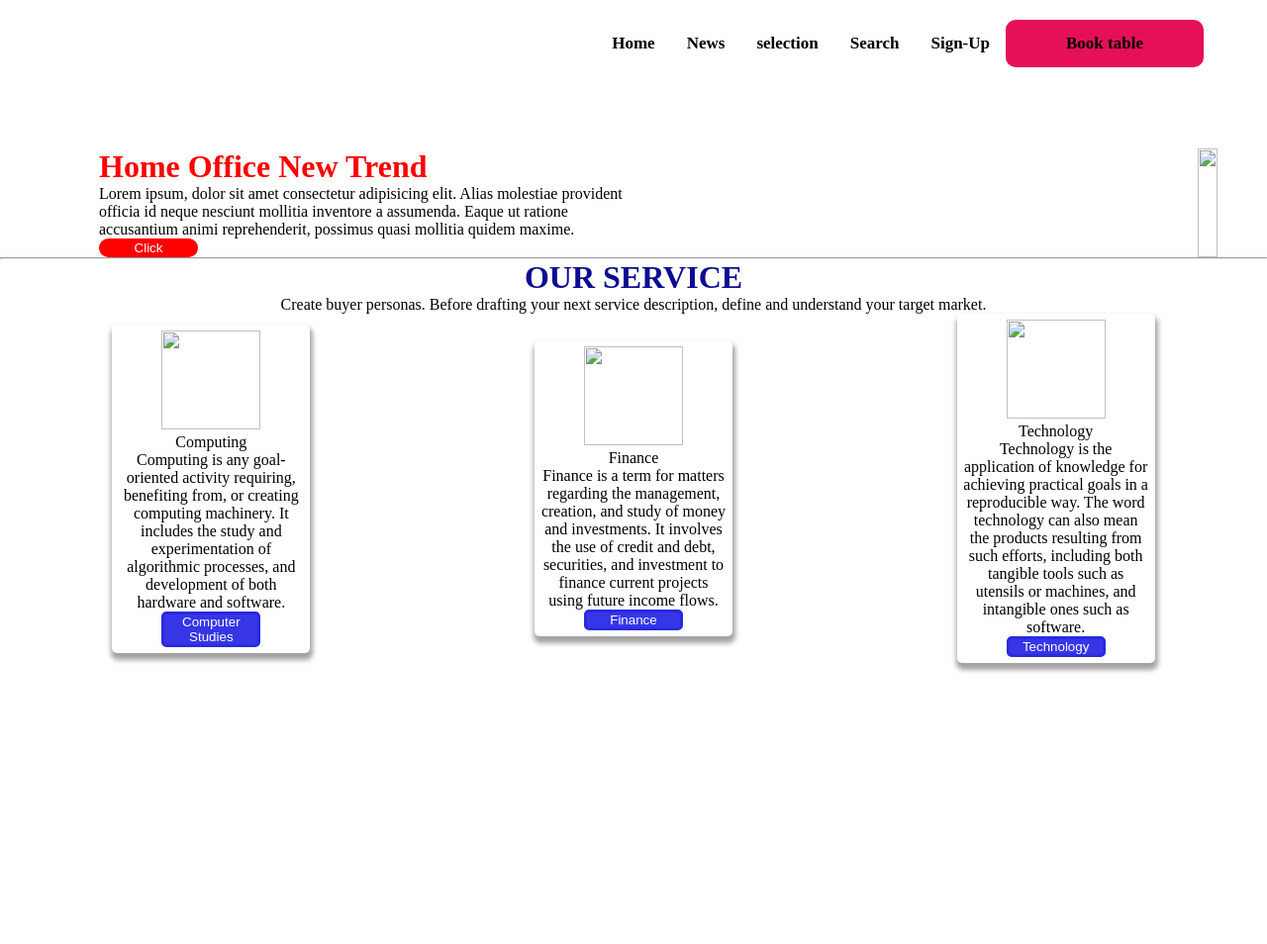
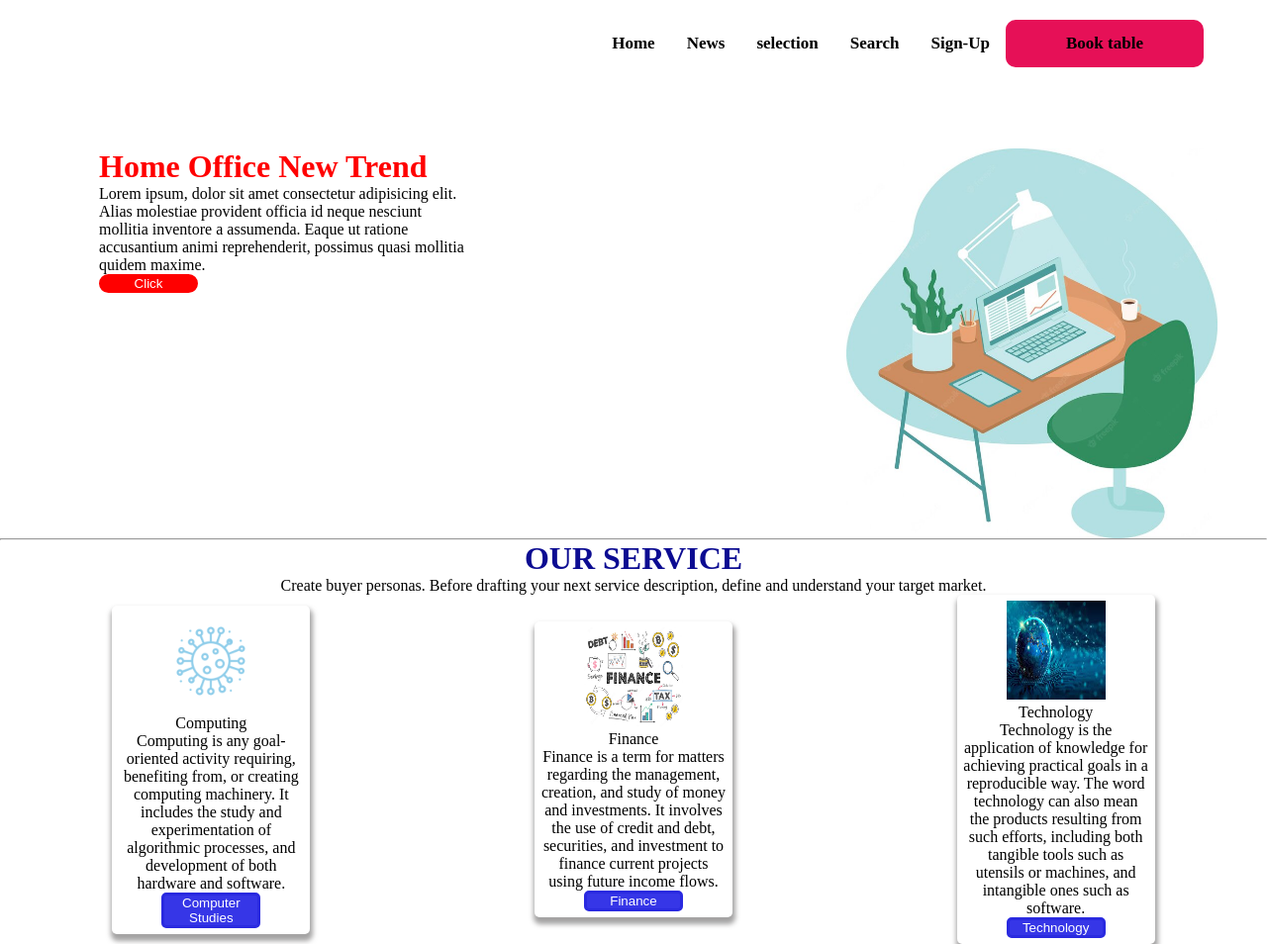
Before and after one commit to Olujonwo/WebPage, a plain HTML site: page index.html in a window 1280 px wide. Shown: the whole page at 99% size. Before the commit the page ends 800 px from the top, so only its background shows below. Drawn offline with Linux system fonts and the light colour scheme; the site is published under a folder, as on GitHub Pages, so addresses that start at the root find nothing.

Commit message:
first commit

```diff
--- a/index.html
+++ b/index.html
@@ -33,7 +33,7 @@
           <button>Click</button>
         </div>
         <div class="Pic">
-          <img src="/Images/Office.jpg" height="100%" width="100%" />
+          <img src="Images/Office.jpg" height="100%" width="100%" />
         </div>
       </div>
     </div>
@@ -49,7 +49,7 @@
 
     <div class="container">
       <div class="card1">
-        <img src="/Images/computing.png" height="100px" width="100px" />
+        <img src="Images/computing.png" height="100px" width="100px" />
         <p>Computing</p>
         <p>
           Computing is any goal-oriented activity requiring, benefiting from, or
@@ -60,7 +60,7 @@
         <p><button class="button1">Computer Studies</button></p>
       </div>
       <div class="card1">
-        <img src="/Images/Finance.jpg" height="100px" width="100px" />
+        <img src="Images/Finance.jpg" height="100px" width="100px" />
         <p>Finance</p>
         <p>
           Finance is a term for matters regarding the management, creation, and
@@ -71,7 +71,7 @@
         <p><button class="button1">Finance</button></p>
       </div>
       <div class="card1">
-        <img src="/Images/Technology.jpg" height="100px" width="100px" />
+        <img src="Images/Technology.jpg" height="100px" width="100px" />
         <p>Technology</p>
         <p>
           Technology is the application of knowledge for achieving practical
```
